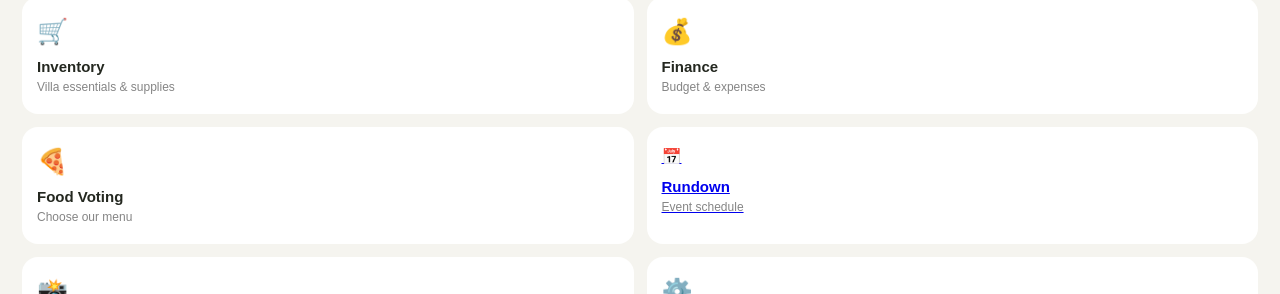
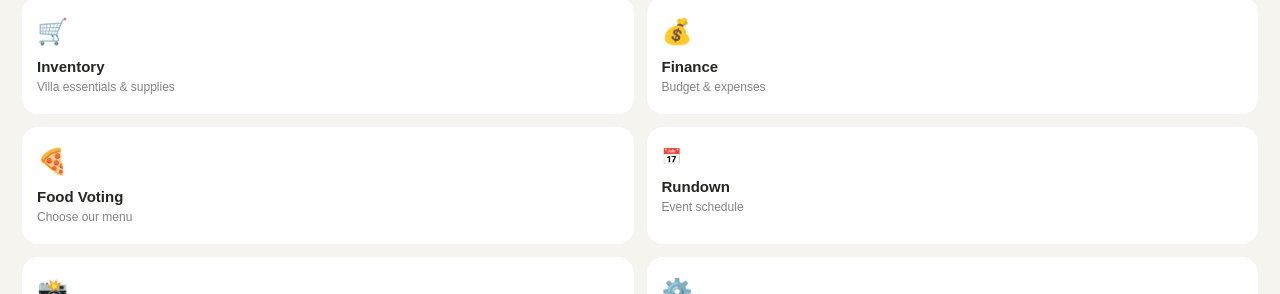
Before and after one commit to naufalltamam/Skyfeeding-Villa, a plain HTML site: page index.html in a window 1280 px wide. Shown: the part 360-654 px from the top of the page. Drawn offline with Linux system fonts and the light colour scheme.

Commit message:
Update index.html

```diff
--- a/index.html
+++ b/index.html
@@ -149,11 +149,13 @@ footer {
     <p>Choose our menu</p>
   </div>
 
-  <a href="rundown.html" class="card">
+
+<a href="./rundown.html" class="card" style="text-decoration: none; color: inherit;">
     <div class="icon">📅</div>
     <h3>Rundown</h3>
     <p>Event schedule</p>
 </a>
+
 
   <div class="card">
     <span>📸</span>
```
